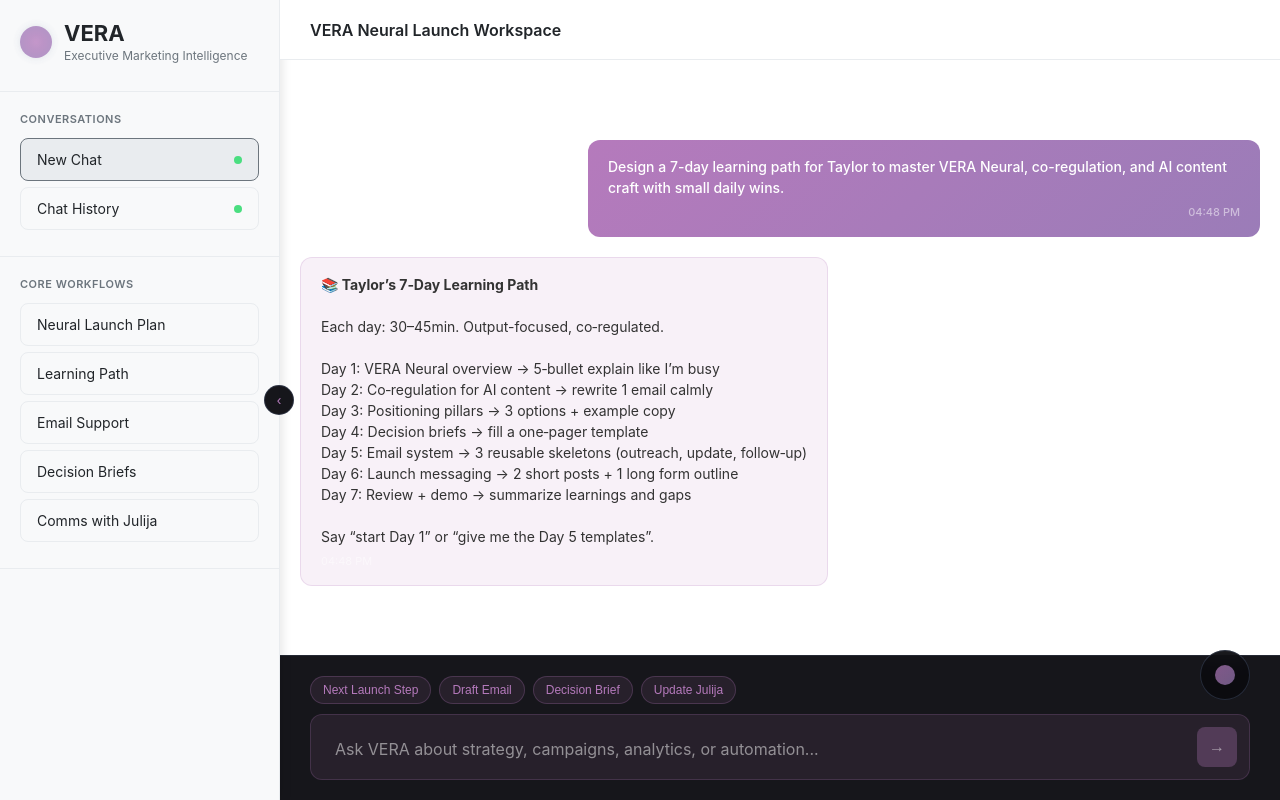
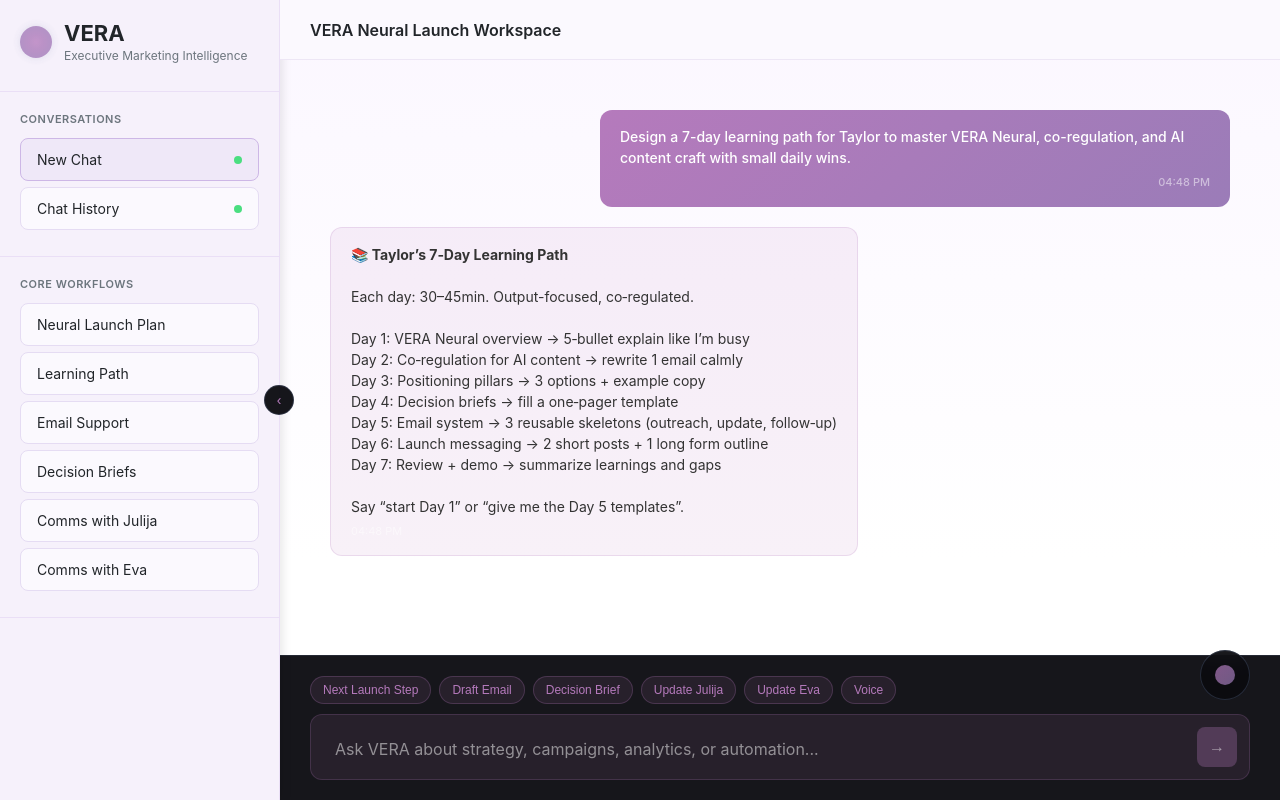
Before and after one commit to VeraNeural/VERA-Marketing-Intelligence, a website: page public/index.html in a window 1280 px wide. Both pictures are taken after a click on the element "Learning Path (7 days)". Drawn offline with Linux system fonts and the light colour scheme.

Commit message:
UI tone: softer coregulation tint; add Comms with Eva; visible Voice toggle; dedupe addMessage

```diff
--- a/public/index.html
+++ b/public/index.html
@@ -18,7 +18,8 @@
 
         body {
             font-family: -apple-system, BlinkMacSystemFont, 'Segoe UI', Roboto, sans-serif;
-            background: #ffffff;
+            /* Softer, co-regulation friendly tint */
+            background: linear-gradient(180deg, #fbf7ff 0%, #ffffff 70%);
             color: #1a1a1a;
             height: 100vh;
             overflow: hidden;
@@ -30,8 +31,8 @@
         /* Side Panel */
         .side-panel {
             width: 280px;
-            background: #f8f9fa;
-            border-right: 1px solid #e9ecef;
+            background: #f6f1fb;
+            border-right: 1px solid #eadff6;
             display: flex;
             flex-direction: column;
             position: fixed;
@@ -89,7 +90,7 @@
 
         .panel-header {
             padding: 20px;
-            border-bottom: 1px solid #e9ecef;
+            border-bottom: 1px solid #eadff6;
         }
 
         .logo {
@@ -160,7 +161,7 @@
         /* Navigation */
         .nav-section {
             padding: 20px;
-            border-bottom: 1px solid #e9ecef;
+            border-bottom: 1px solid #eadff6;
         }
 
         .nav-title {
@@ -175,8 +176,8 @@
         .nav-item {
             padding: 12px 16px;
             margin-bottom: 6px;
-            background: #f8f9fa;
-            border: 1px solid #e9ecef;
+            background: #fbf9fe;
+            border: 1px solid #e5dcf3;
             border-radius: 8px;
             color: #212529;
             font-size: 14px;
@@ -188,8 +189,8 @@
         }
 
         .nav-item:hover, .nav-item.active {
-            background: #e9ecef;
-            border-color: #6c757d;
+            background: #efe8f8;
+            border-color: #cdb7e6;
             color: #212529;
         }
 
@@ -342,8 +343,8 @@
         /* Header */
         .header {
             height: 60px;
-            background: #ffffff;
-            border-bottom: 1px solid #e9ecef;
+            background: #fbf9fe;
+            border-bottom: 1px solid #ede7f5;
             display: flex;
             align-items: center;
             justify-content: space-between;
@@ -846,8 +847,8 @@
         }
 
         .quick-start-card {
-            background: #f8f9fa;
-            border: 1px solid #6c757d;
+            background: #fbf9fe;
+            border: 1px solid #e5dcf3;
             border-radius: 8px;
             padding: 12px 14px;
             cursor: pointer;
@@ -1024,6 +1025,9 @@
                 <div class="nav-item" onclick="quickMessage('Help me frame and draft a clear update for Julija about VERA Neural progress, decisions needed, and how best to collaborate.')">
                     <span>Comms with Julija</span>
                 </div>
+                <div class="nav-item" onclick="quickMessage('Help me draft a clear, respectful update for Eva about VERA Neural progress, product decisions, and where I need her guidance.')">
+                    <span>Comms with Eva</span>
+                </div>
             </div>
 
             <div class="voice-settings-panel" style="display: none;">
@@ -1075,6 +1079,9 @@
                         <div class="quick-start-card" onclick="quickStart('julija-comm')">
                             <h3 class="quick-start-card-title">Comms with Julija</h3>
                         </div>
+                        <div class="quick-start-card" onclick="quickStart('eva-comm')">
+                            <h3 class="quick-start-card-title">Comms with Eva</h3>
+                        </div>
                     </div>
 
                     <div class="quick-start-footer">
@@ -1178,6 +1185,8 @@
                 <button class="copilot-chip" type="button" onclick="quickMessage('Draft an email I can send about VERA Neural. Keep it calm, clear, and specific.')" aria-label="Draft email">Draft Email</button>
                 <button class="copilot-chip" type="button" onclick="quickMessage('Create a concise decision brief: options, pros/cons, recommendation, next steps.')" aria-label="Decision brief">Decision Brief</button>
                 <button class="copilot-chip" type="button" onclick="quickMessage('Help me write a short, clear update for Julija with progress and asks.')" aria-label="Update Julija">Update Julija</button>
+                <button class="copilot-chip" type="button" onclick="quickMessage('Help me write a short, clear update for Eva about VERA Neural progress, decisions, and asks.')" aria-label="Update Eva">Update Eva</button>
+                <button id="voiceChip" class="copilot-chip" type="button" onclick="toggleTTS()" aria-label="Toggle voice">Voice</button>
             </div>
             <div class="input-container">
                 <textarea
@@ -1251,6 +1260,9 @@
                 case 'julija-comm':
                     message = "Help me write a concise update for Julija: progress on VERA Neural, decisions needed, and how to collaborate.";
                     break;
+                case 'eva-comm':
+                    message = "Draft a concise, respectful update for Eva: current VERA Neural progress, key product decisions, and where I need her perspective.";
+                    break;
             }
 
             // Auto-send the quick start message
@@ -1295,6 +1307,9 @@
                     case 'julija-comm':
                         response = "**🤝 Update for Julija (Template)**\n\n1) Progress: 3 bullets\n2) Decisions needed: 1–2 with options\n3) Next 5 days: who/what/when\n4) Risks + mitigation (brief)\n5) Ask: what you need from Julija\n\nSay “draft it now with today’s details” to get a ready message.";
                         break;
+                    case 'eva-comm':
+                        response = "**🧠 Update for Eva (Template)**\n\n1) What’s shipped: concise bullets\n2) Product calls made: rationale in 1 line each\n3) Questions for you: 2–3 focused asks\n4) Risks I’m watching: brief with mitigation\n5) Next 5 days: key moves + owners\n\nSay ‘draft for Eva’ and I’ll tailor tone to her style: direct, precise, thoughtful.";
+                        break;
                 }
 
                 addMessage(response, 'vera');
@@ -1310,6 +1325,10 @@
         function toggleTTS() {
             ttsEnabled = !ttsEnabled;
             ttsBtn.classList.toggle('active');
+            const voiceChip = document.getElementById('voiceChip');
+            if (voiceChip) {
+                voiceChip.textContent = ttsEnabled ? 'Voice On' : 'Voice';
+            }
 
             if (ttsEnabled) {
                 // No annoying messages - just enable TTS
@@ -1417,7 +1436,7 @@
             speechSynthesis.speak(utterance);
         }
 
-        // Single addMessage implementation (de-duplicated)
+        // Single addMessage implementation
         function addMessage(content, sender) {
             const messageDiv = document.createElement('div');
             messageDiv.className = `message ${sender}`;
@@ -1428,7 +1447,8 @@
                     <div class="message-time">${time}</div>
                 </div>
             `;
-            chatMessages.appendChild(messageDiv);
+            const container = document.getElementById('chatMessages');
+            container.appendChild(messageDiv);
             scrollToBottom();
         }
 
@@ -1697,23 +1717,7 @@
             }
         }
 
-        // Enhanced message formatting and display
-        function addMessage(content, sender) {
-            const messageDiv = document.createElement('div');
-            messageDiv.className = `message ${sender}`;
-
-            const time = new Date().toLocaleTimeString([], {hour: '2-digit', minute:'2-digit'});
-
-            messageDiv.innerHTML = `
-                <div class="message-bubble">
-                    ${formatMessage(content)}
-                    <div class="message-time">${time}</div>
-                </div>
-            `;
-
-            chatArea.appendChild(messageDiv);
-            scrollToBottom();
-        }
+        // Note: Keep only one addMessage to avoid duplication
 
         // Enhanced message formatting with marketing intelligence
         function formatMessage(content) {
```
